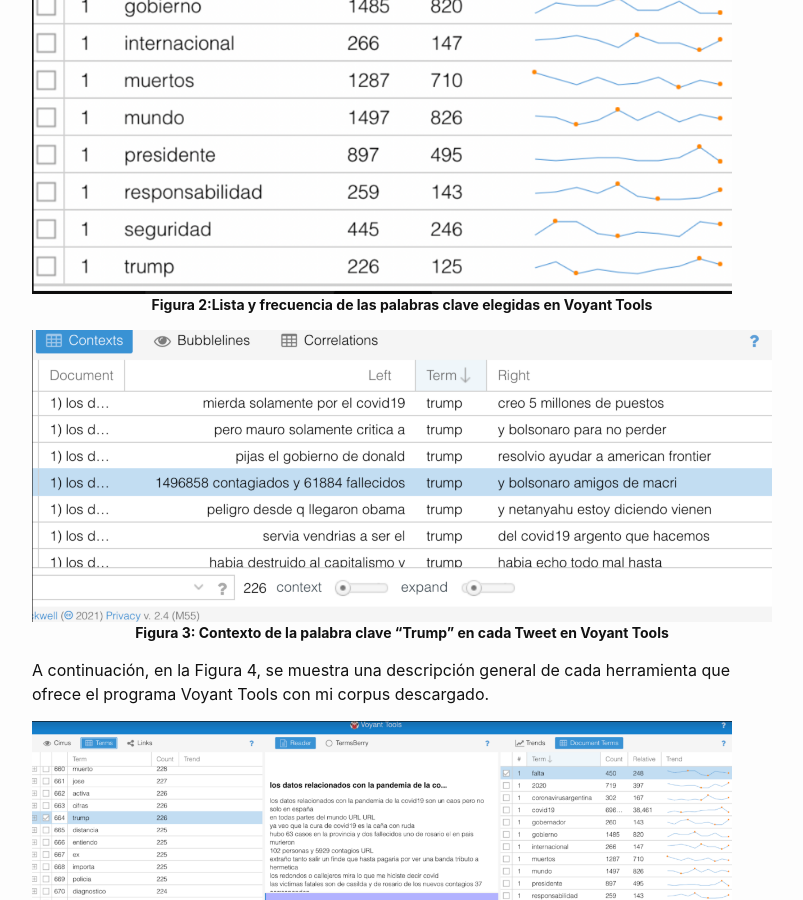
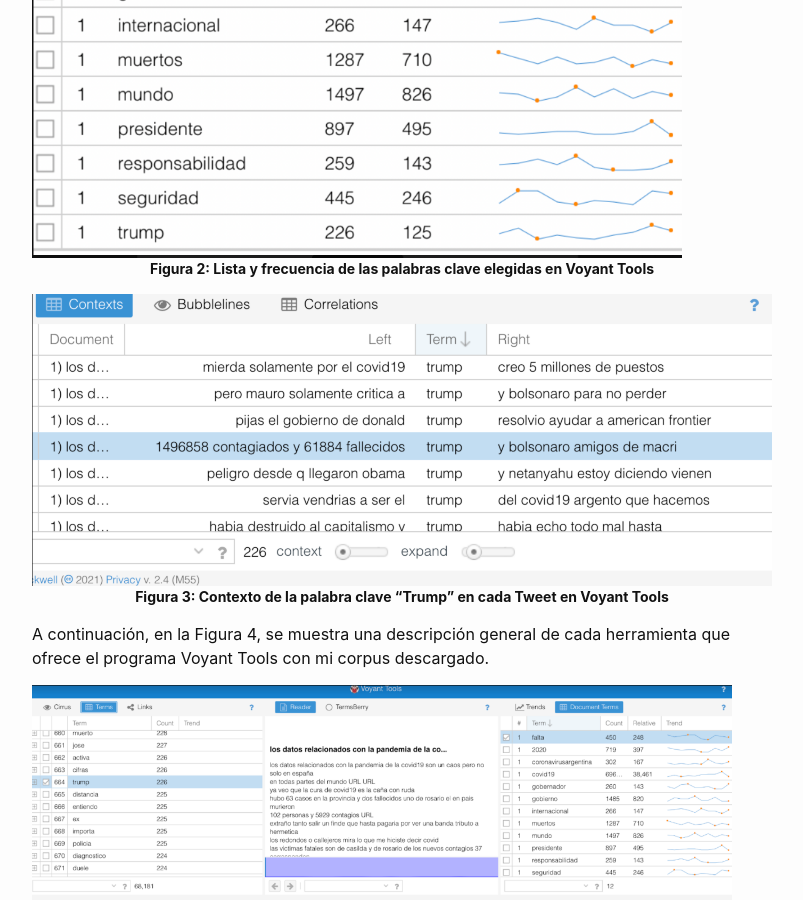
Before and after one commit to gmagnant00/gmagnant00.github.io, a Jekyll site: the page built from _posts/2021-12-8-ensayo4.md, in a window 1280 px wide and 900 px high, scrolled down 2979 px. Shown: the whole window, without its empty margins (238-1041 px from the left). Built offline with Jekyll 4.4.1, drawn with Linux system fonts in a browser that asks for light colours.

Commit message:
Update 2021-12-8-ensayo4.md

```diff
--- a/_posts/2021-12-8-ensayo4.md
+++ b/_posts/2021-12-8-ensayo4.md
@@ -47,9 +47,9 @@
 
 
 <figure>
-  <img src="/assets/images/fig2.png" alt="sumario" width="700"/>
+  <img src="/assets/images/fig2.png" alt="sumario" width="650"/>
   <figcaption align = "center">
-  <b>Figura 2:Lista y frecuencia de las palabras clave elegidas en Voyant Tools</b>
+  <b>Figura 2: Lista y frecuencia de las palabras clave elegidas en Voyant Tools</b>
   </figcaption>
 </figure>
 
```
